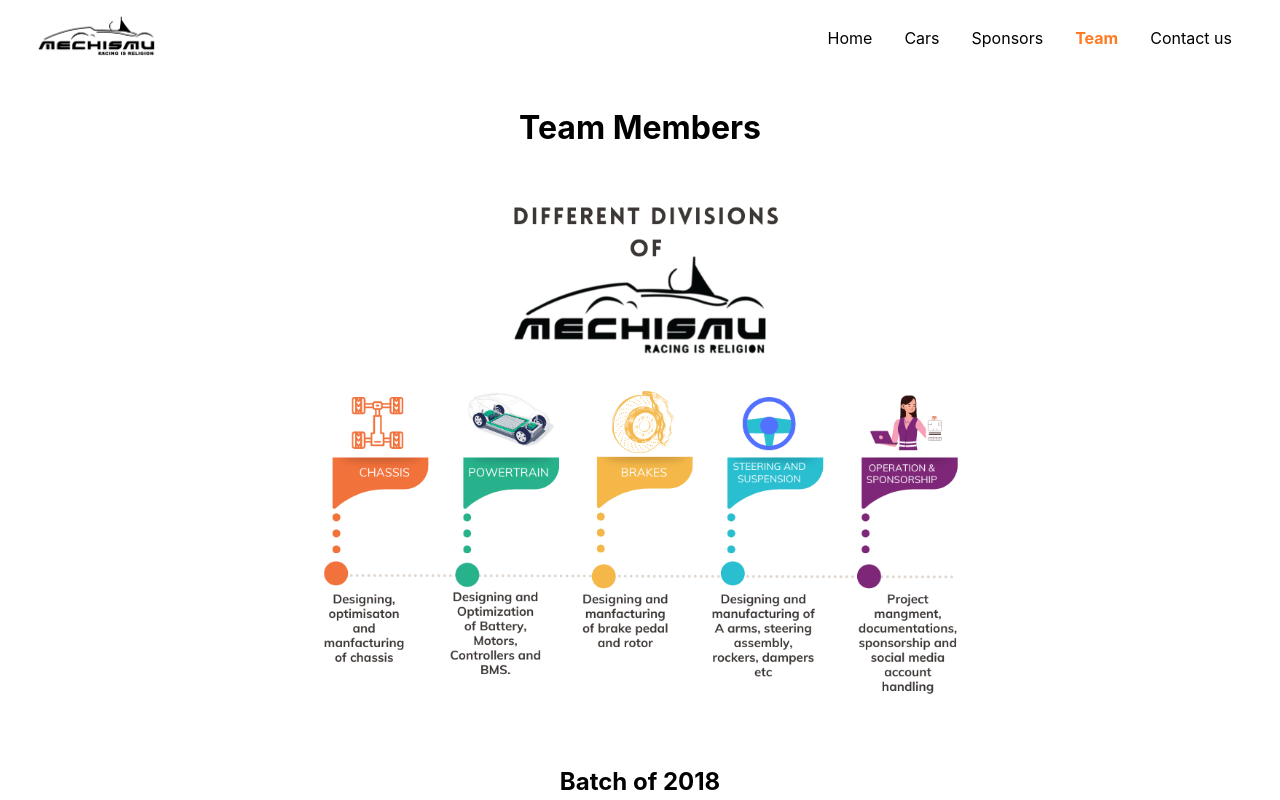
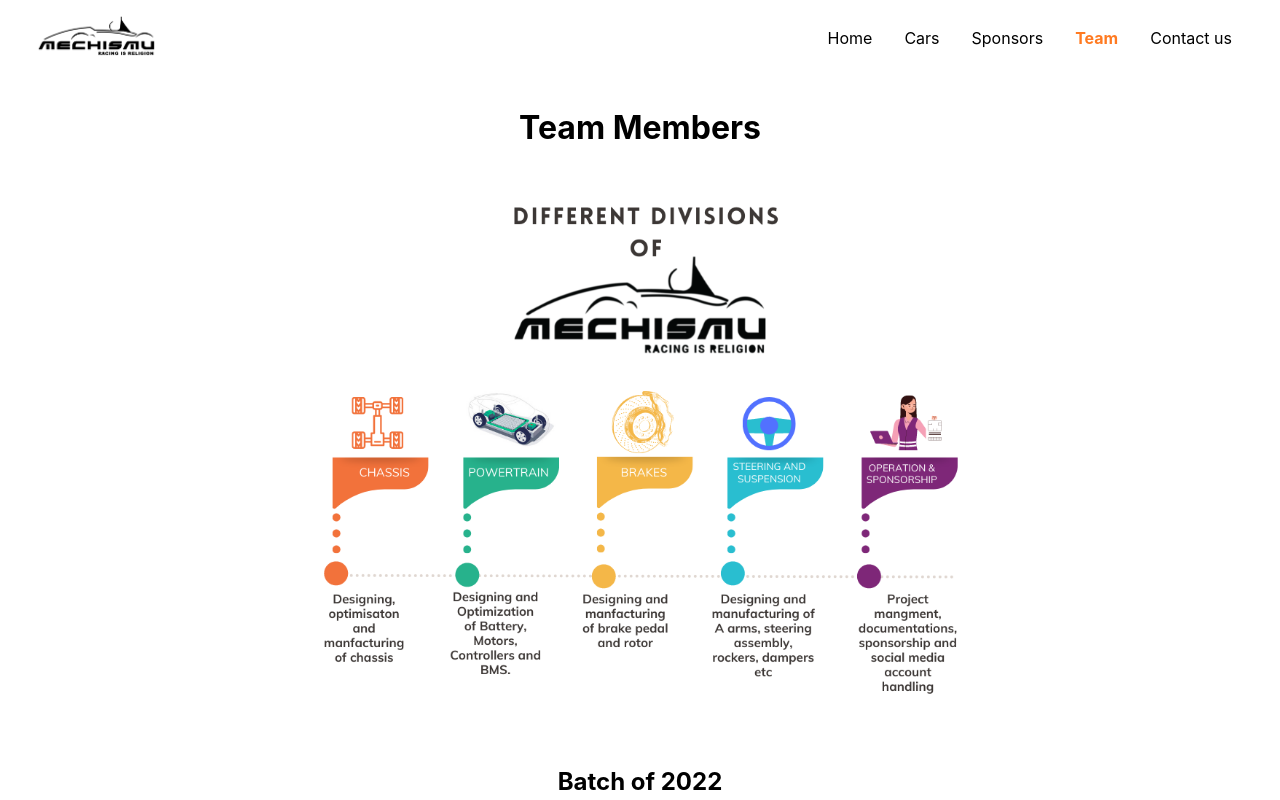
Before and after one commit to Mechismu/Website, a React (Create React App) app: page /team in a window 1280 px wide. Shown: the top 800 px of the page. Built offline with nearby package versions, Linux system fonts and the light colour scheme.

Commit message:
Update Team.js

```diff
--- a/src/screens/Team.js
+++ b/src/screens/Team.js
@@ -37,7 +37,7 @@
       <p className="team-gallery-heading">Team Members</p>
       <img className='departments-banner' src={ASSETS.departments} />
       {/* <p className="team-gallery-sub-heading">Team Members</p> */}
-      <p className="year-heading"> Batch of 2018 </p>
+      <p className="year-heading"> Batch of 2022 </p>
       <div className="wrap margin2rem center">
         {CONTENT.batch2022.map((details) => {
           return card(details);
```
